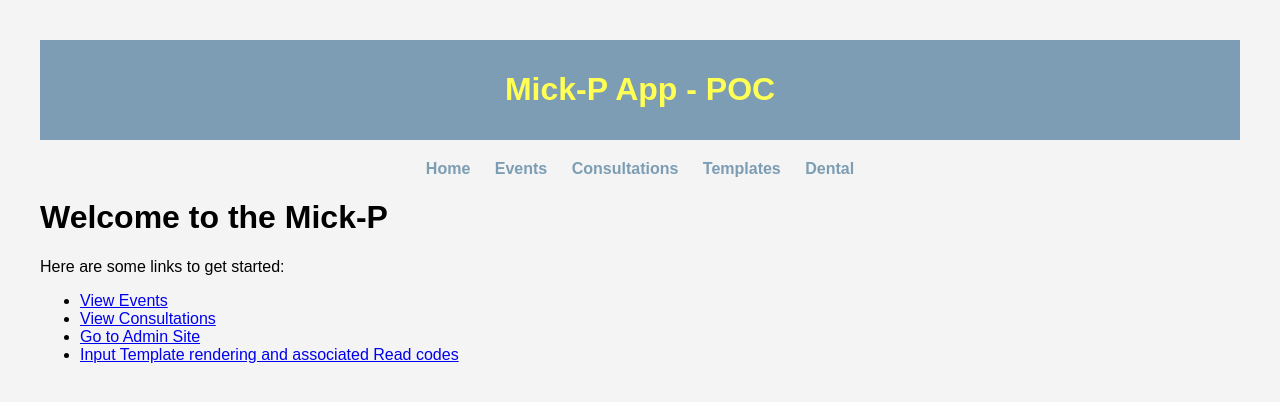
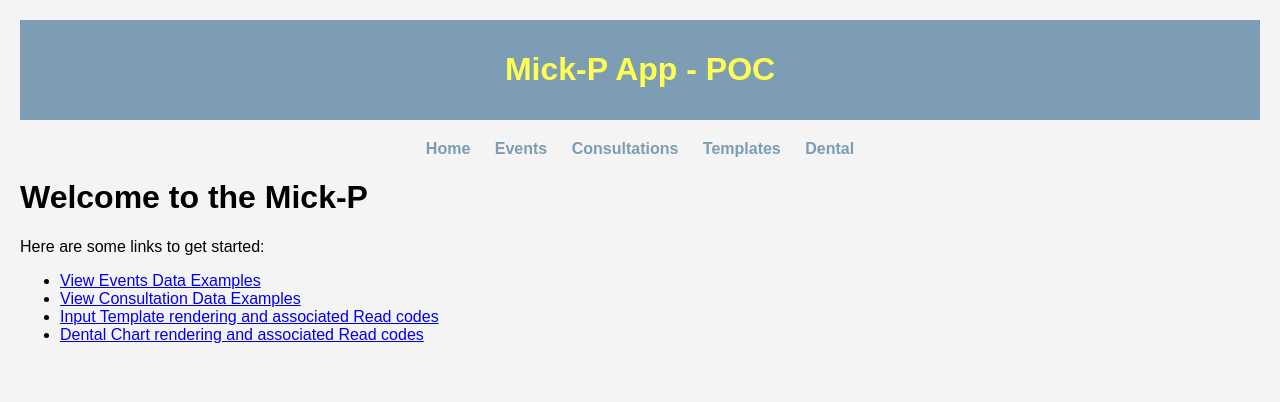
Before and after one commit to MikeForde/Django_PostgreSQL, a Django app: page / in a window 1280 px wide. Shown: the top 402 px of the page. Run offline with Django 5.2, Linux system fonts and the light colour scheme.

Commit message:
Menu and formatting space improvements

```diff
--- a/myapp/templates/base.html
+++ b/myapp/templates/base.html
@@ -7,8 +7,8 @@
     <style>
         body {
             font-family: Arial, sans-serif;
-            margin: 20px;
-            padding: 20px;
+            margin: 10px;
+            padding: 10px;
             background-color: #f4f4f4;
         }
         header {
--- a/myapp/templates/dental.html
+++ b/myapp/templates/dental.html
@@ -18,7 +18,6 @@
 
     <div class="dental-layout">
     <div class="canvas-col">
-        <h5>DENS - Dental Exceptional Notation System</h5>
 
         <canvas id="chartCanvas" width="800" height="400"></canvas>
 
--- a/myapp/templates/home.html
+++ b/myapp/templates/home.html
@@ -7,9 +7,10 @@
 <p>Here are some links to get started:</p>
 
 <ul>
-    <li><a href="{% url 'event_list' %}">View Events</a></li>
-    <li><a href="{% url 'consultation_list' %}">View Consultations</a></li>
-    <li><a href="/admin/">Go to Admin Site</a></li>
+    <li><a href="{% url 'event_list' %}">View Events Data Examples</a></li>
+    <li><a href="{% url 'consultation_list' %}">View Consultation Data Examples</a></li>
+    <!-- <li><a href="/admin/">Go to Admin Site</a></li> -->
     <li><a href="/import-tex/">Input Template rendering and associated Read codes</a></li>
+    <li><a href="/dental/">Dental Chart rendering and associated Read codes</a></li>
 </ul>
 {% endblock %}
--- a/myapp/templates/import_tex.html
+++ b/myapp/templates/import_tex.html
@@ -9,7 +9,6 @@
 </form>
 
 {% if controls %}
-<h2>Preview</h2>
 <form method="post" action="{% url 'submit_tex_form' %}">
   {% csrf_token %}
   <div style="display:flex; align-items:flex-start; gap:16px;">
```
